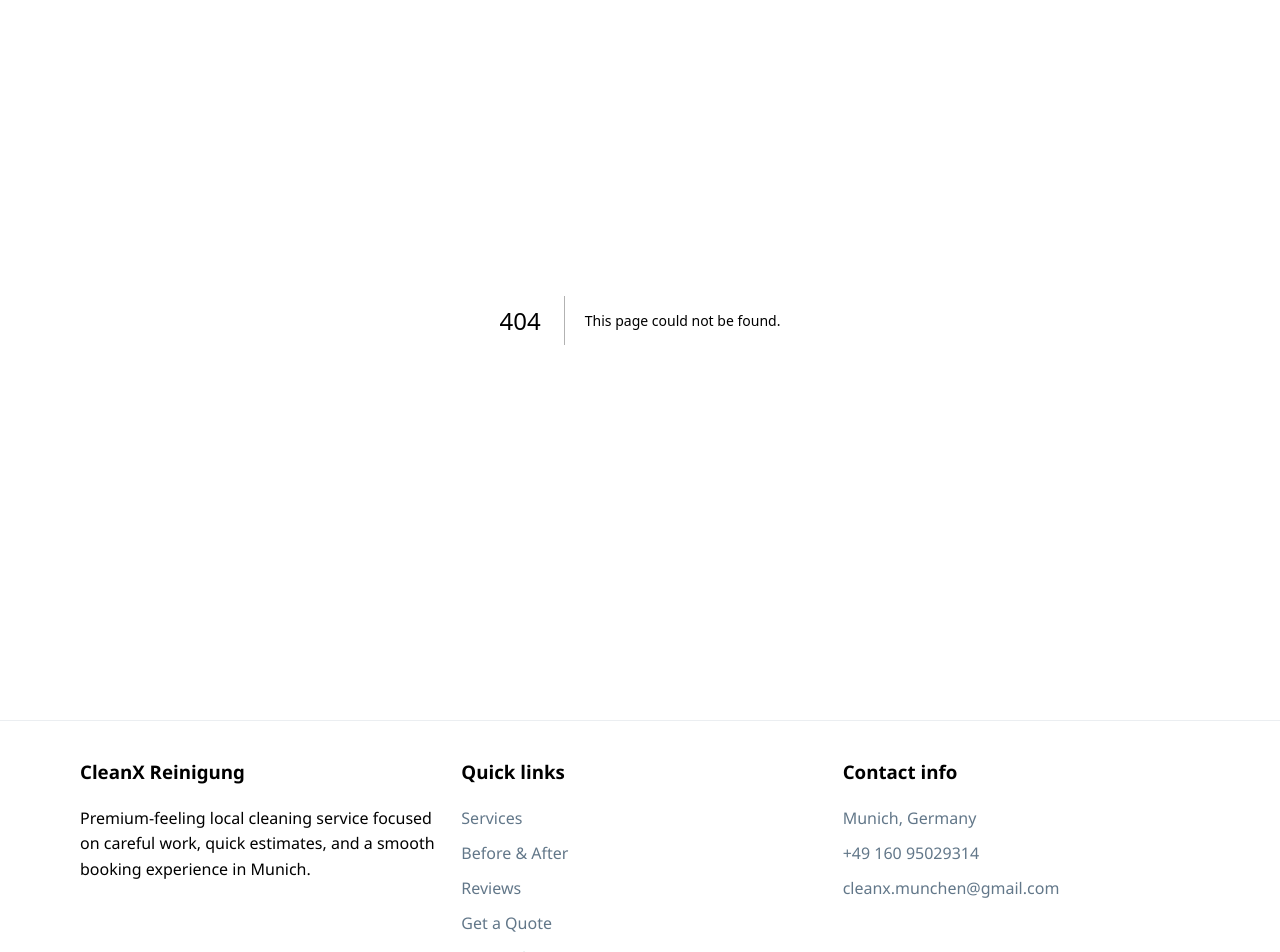
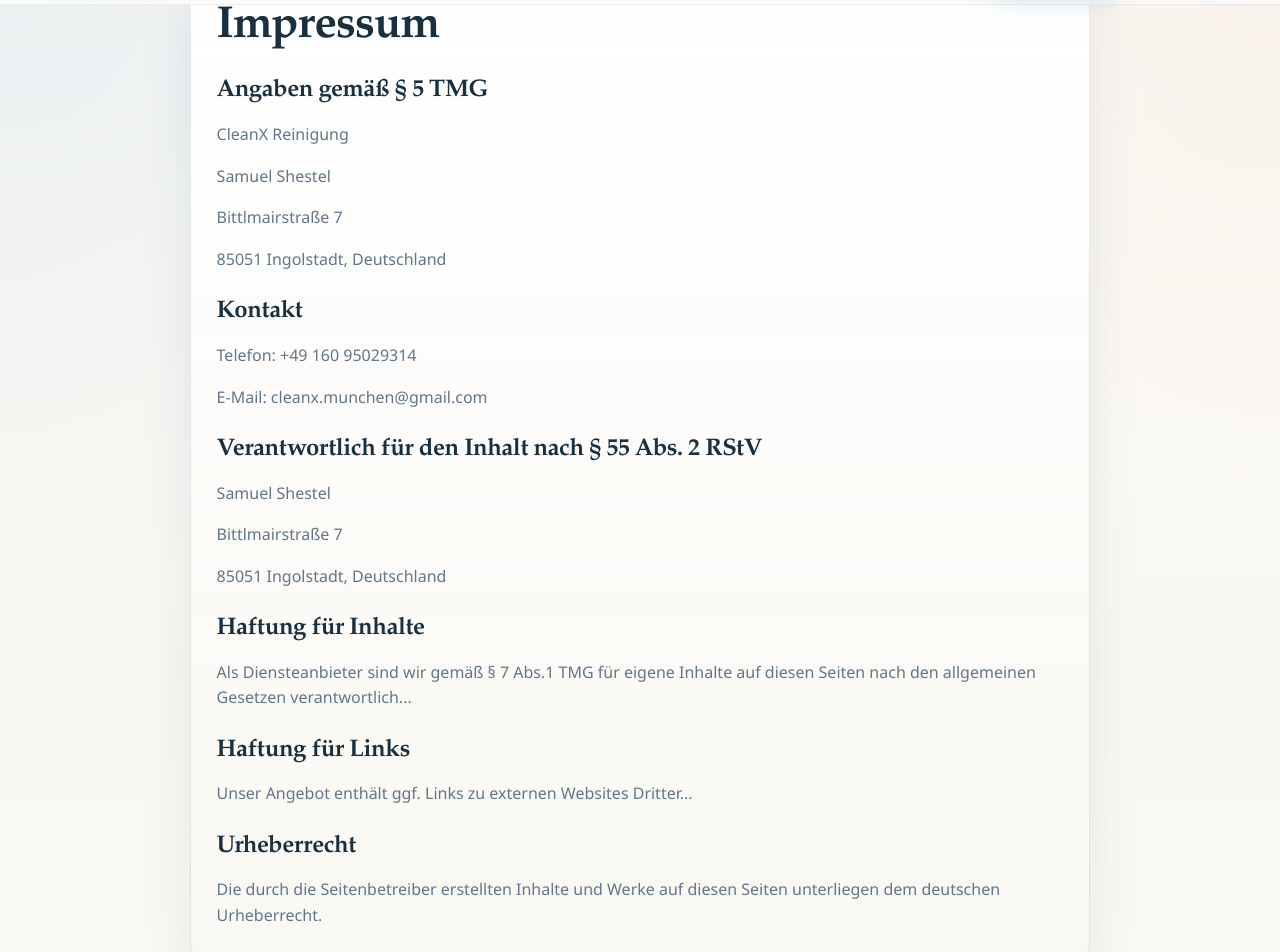
Before and after one commit to samuel4516/CleanX, a Next.js app: page /impressum in a window 1280 px wide. Before the commit this address had no page. Shown: the part 80-1032 px from the top of the page. Built offline with nearby package versions, Linux system fonts and the light colour scheme.

Commit message:
feat: add Impressum page with legal information and contact details

```diff
--- a/app/components/site-footer.tsx
+++ b/app/components/site-footer.tsx
@@ -58,6 +58,9 @@ export default function SiteFooter() {
             <li>
               <Link href="/datenschutz">Datenschutz</Link>
             </li>
+            <li>
+              <Link href="/impressum">Impressum</Link>
+            </li>
           </ul>
         </div>
 
--- /dev/null
+++ b/app/impressum/page.tsx
@@ -0,0 +1,66 @@
+import type { Metadata } from "next";
+import ServicePageHeader from "../components/service-page-header";
+
+export const metadata: Metadata = {
+  title: "Impressum | CleanX Reinigung",
+  description: "Impressum von CleanX Reinigung.",
+};
+
+export default function ImpressumPage() {
+  return (
+    <>
+      <ServicePageHeader />
+      <main className="privacy-page section">
+        <div className="container privacy-container">
+          <article className="privacy-card">
+            <h1>Impressum</h1>
+
+            <section>
+              <h2>Angaben gemäß § 5 TMG</h2>
+              <p>CleanX Reinigung</p>
+              <p>Samuel Shestel</p>
+              <p>Bittlmairstraße 7</p>
+              <p>85051 Ingolstadt, Deutschland</p>
+            </section>
+
+            <section>
+              <h2>Kontakt</h2>
+              <p>Telefon: +49 160 95029314</p>
+              <p>E-Mail: cleanx.munchen@gmail.com</p>
+            </section>
+
+            <section>
+              <h2>Verantwortlich für den Inhalt nach § 55 Abs. 2 RStV</h2>
+              <p>Samuel Shestel</p>
+              <p>Bittlmairstraße 7</p>
+              <p>85051 Ingolstadt, Deutschland</p>
+            </section>
+
+            <section>
+              <h2>Haftung für Inhalte</h2>
+              <p>
+                Als Diensteanbieter sind wir gemäß § 7 Abs.1 TMG für eigene Inhalte
+                auf diesen Seiten nach den allgemeinen Gesetzen verantwortlich...
+              </p>
+            </section>
+
+            <section>
+              <h2>Haftung für Links</h2>
+              <p>
+                Unser Angebot enthält ggf. Links zu externen Websites Dritter...
+              </p>
+            </section>
+
+            <section>
+              <h2>Urheberrecht</h2>
+              <p>
+                Die durch die Seitenbetreiber erstellten Inhalte und Werke auf
+                diesen Seiten unterliegen dem deutschen Urheberrecht.
+              </p>
+            </section>
+          </article>
+        </div>
+      </main>
+    </>
+  );
+}
```
